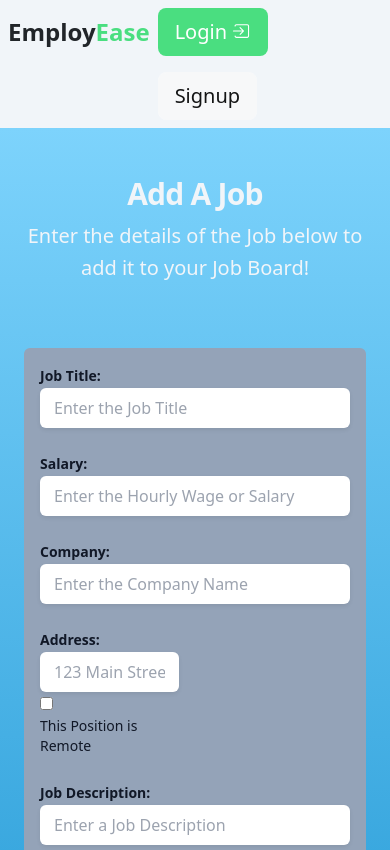
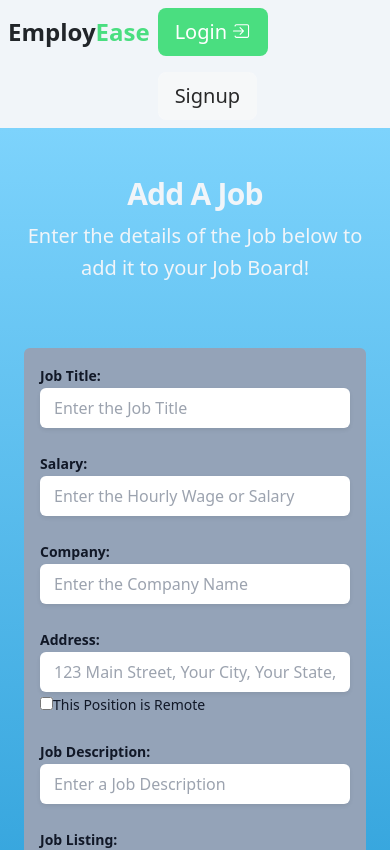
Before and after one commit to jhuber1155/EmployEase, a React (Vite) app in the folder client/: page /addJob in a window 390 px wide. Shown: the top 850 px of the page. Built offline with nearby package versions, Linux system fonts and the light colour scheme.

Commit message:
minor styling updates

```diff
--- a/client/src/components/UpdateJobForm.jsx
+++ b/client/src/components/UpdateJobForm.jsx
@@ -34,6 +34,7 @@ const UpdateJobForm = ({ job, setShowModal = "" }) => {
                     interviewOffered: formState.interviewOffered
                 }
             })
+            window.location.reload(false)
         } catch (err) {
             console.error(err);
         }
--- a/client/src/pages/AddJob.jsx
+++ b/client/src/pages/AddJob.jsx
@@ -114,7 +114,7 @@ const JobForm = () => {
             labelClasses={labelStyling}
             inputClasses={inputStyling}
           />
-          <div>
+          <div className="col-span-2 md:col-span-1">
             <FormInput
               formId="location"
               title="Address:"
```
